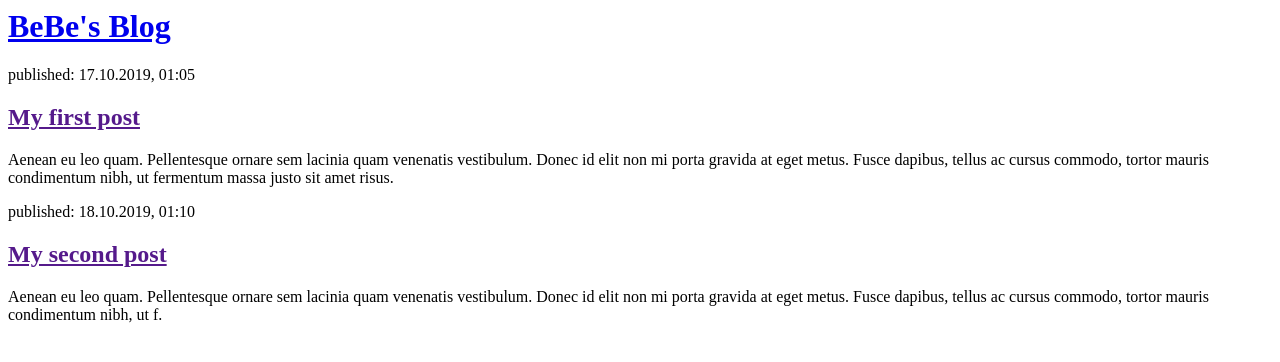
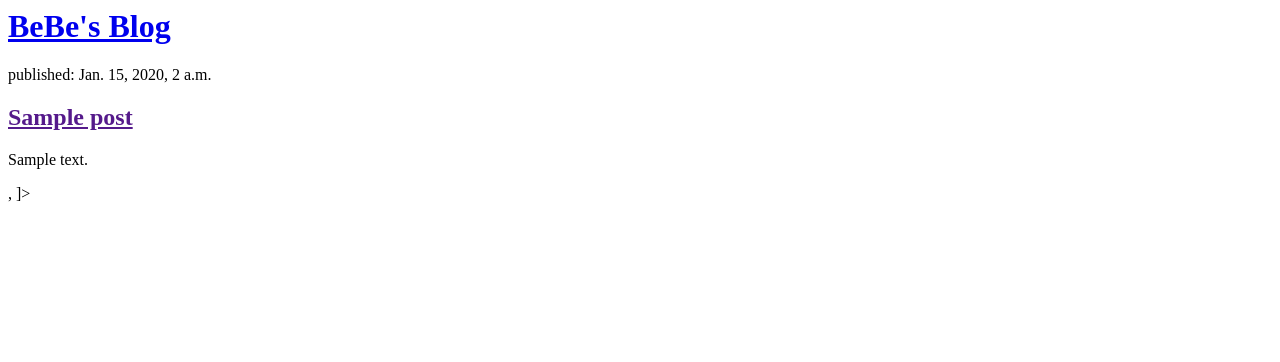
Before and after one commit to CircleCI-Public/my-first-blog, a Django app: template blog/templates/blog/post_list.html in a window 1280 px wide. Shown: the top 362 px of the page. Run offline with Django 3.2, Linux system fonts and the light colour scheme; the template is opened without the code that fills it: values that come from a table or form of the project are taken from there, others are empty; tables that the repository leaves empty hold one stand-in row (values such as "Sample post").

Commit message:
Modified templates to display posts from database.

```diff
--- a/blog/templates/blog/post_list.html
+++ b/blog/templates/blog/post_list.html
@@ -7,16 +7,14 @@
             <h1><a href="/">BeBe's Blog</a></h1>
         </div>
 
-        <div>
-            <p>published: 17.10.2019, 01:05</p>
-            <h2><a href="">My first post</a></h2>
-            <p>Aenean eu leo quam. Pellentesque ornare sem lacinia quam venenatis vestibulum. Donec id elit non mi porta gravida at eget metus. Fusce dapibus, tellus ac cursus commodo, tortor mauris condimentum nibh, ut fermentum massa justo sit amet risus.</p>
-        </div>
+        {% for post in posts %}
+            <div>
+                <p>published: {{ post.published_date }}</p>
+                <h2><a href="">{{ post.title }}</a></h2>
+                <p>{{ post.text|linebreaksbr }}</p>
+            </div>
+        {% endfor %}
 
-        <div>
-            <p>published: 18.10.2019, 01:10</p>
-            <h2><a href="">My second post</a></h2>
-            <p>Aenean eu leo quam. Pellentesque ornare sem lacinia quam venenatis vestibulum. Donec id elit non mi porta gravida at eget metus. Fusce dapibus, tellus ac cursus commodo, tortor mauris condimentum nibh, ut f.</p>
-        </div>
+        <QuerySet [<Post: My second post>, <Post: My first post>]>
     </body>
 </html>
--- a/blog/views.py
+++ b/blog/views.py
@@ -1,5 +1,8 @@
 from django.shortcuts import render
+from django.utils import timezone
+from .models import Post
 
 # Create your views here.
 def post_list(request):
-    return render(request, 'blog/post_list.html', {})
+    posts = Post.objects.filter(published_date_lte=timezone.now()).order_by('published_date')
+    return render(request, 'blog/post_list.html', {'posts':posts})
```
